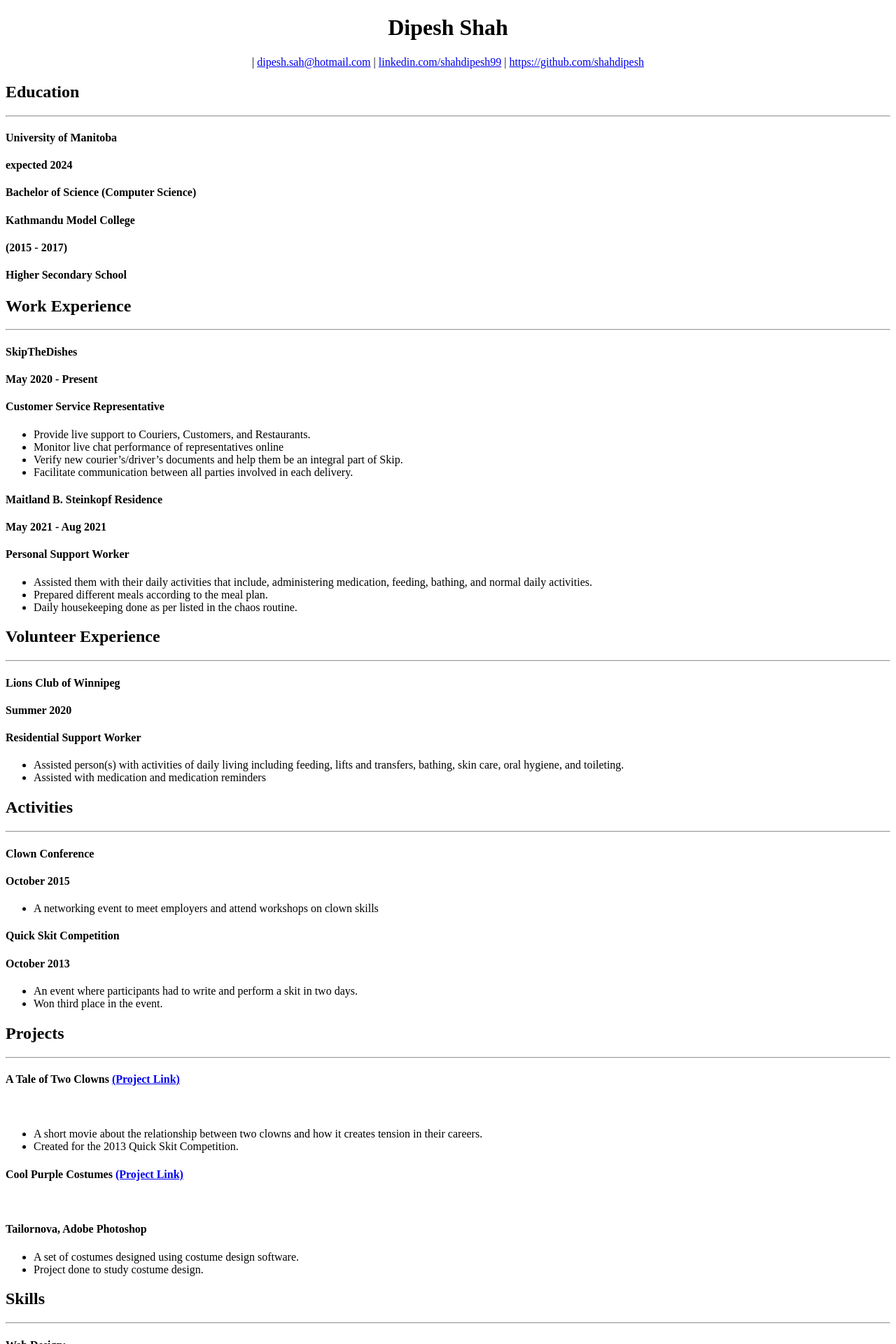
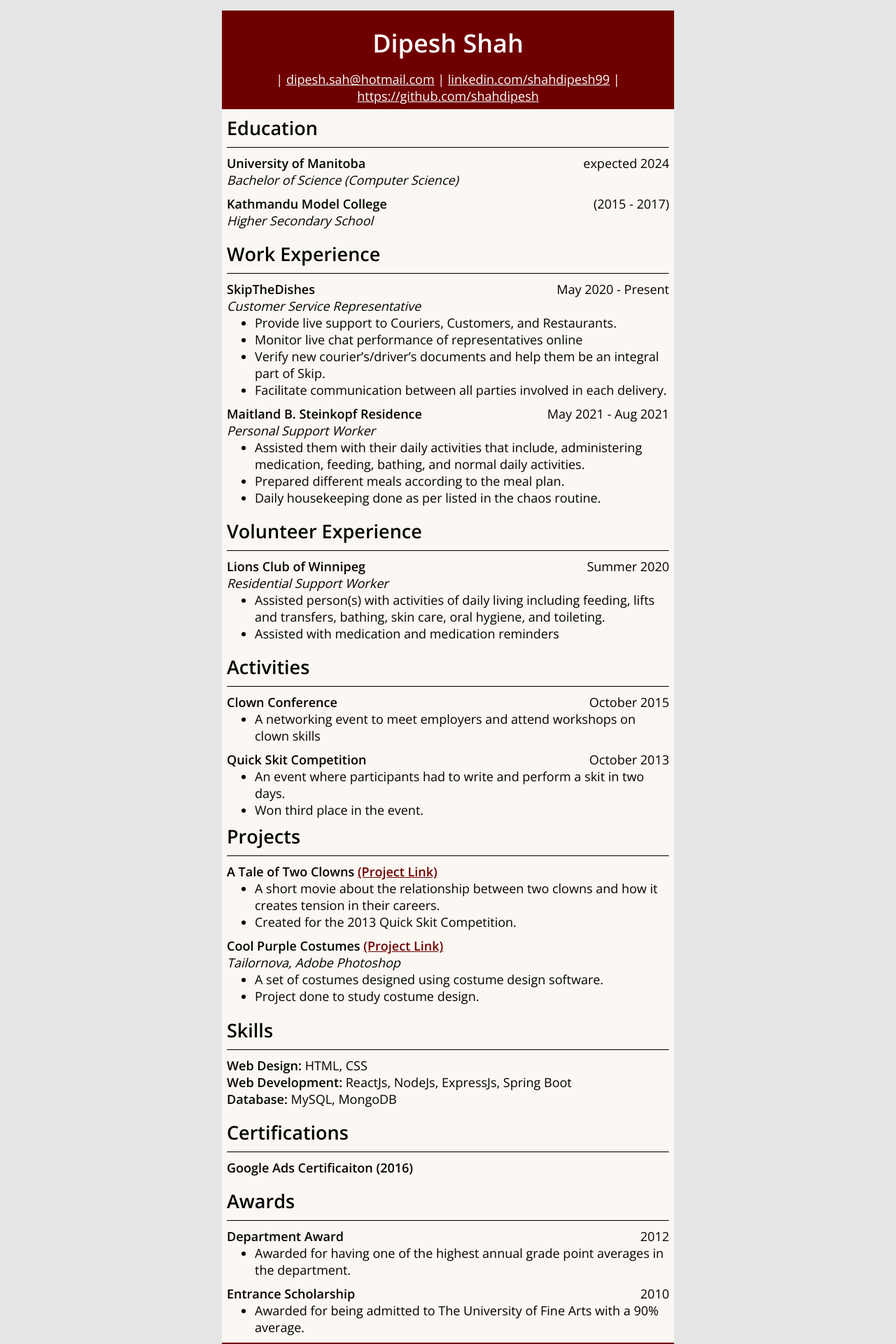
Before and after one commit to shahdipesh/Resume, a Jekyll site: the page built from index.md, in a window 1280 px wide. Shown: the top 1920 px of the page at 70% size. Built offline with Jekyll 4.4.1, drawn with Linux system fonts in a browser that asks for light colours.

Commit message:
Initial commit

```diff
--- a/_config.yml
+++ b/_config.yml
@@ -21,8 +21,8 @@
 title: Resume
 description: >- # this means to ignore newlines until "baseurl:"
   Your resume.
-baseurl: "resume" # the subpath of your site, e.g. /blog
-url: "shahdipesh.github.io/" # the base hostname & protocol for your site, e.g. http://example.com
+baseurl: "/resume" # the subpath of your site, e.g. /blog
+url: "shahdipesh.github.io" # the base hostname & protocol for your site, e.g. http://example.com
 
 # Exclude from processing.
 # The following items will not be processed, by default.
```
